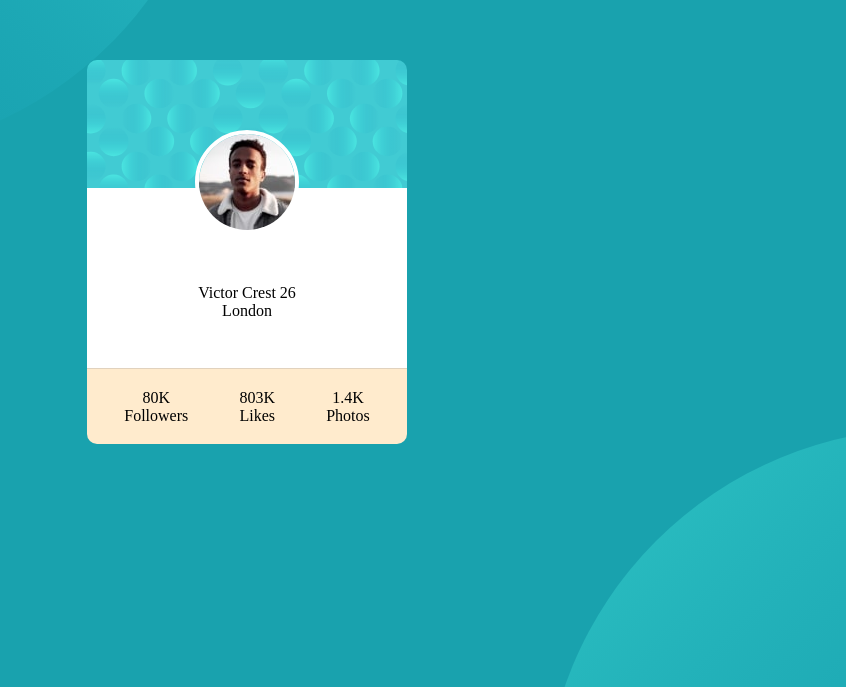
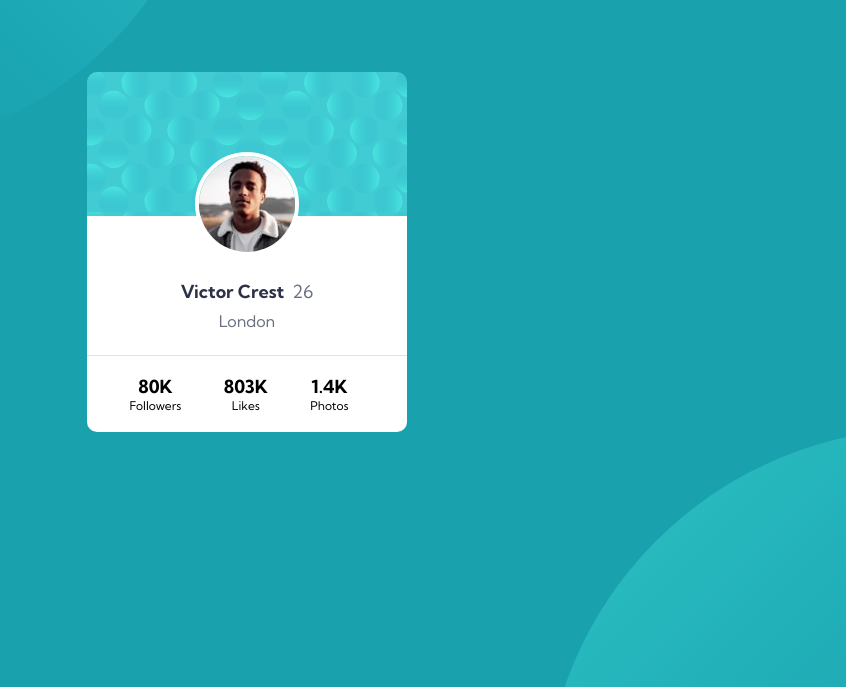
Before and after one commit to PongpolR/profile-card-component, a plain HTML site: page index.html in a window 1280 px wide. Shown: the part 116-803 px from the top of the page, without its empty margins (393-1239 px from the left). Drawn offline with Linux system fonts and the light colour scheme.

Commit message:
add font family

```diff
--- a/index.html
+++ b/index.html
@@ -7,6 +7,10 @@
   <!-- displays site properly based on user's device -->
 
   <link rel="icon" type="image/png" sizes="32x32" href="./images/favicon-32x32.png">
+
+  <link rel="preconnect" href="https://fonts.googleapis.com">
+  <link rel="preconnect" href="https://fonts.gstatic.com" crossorigin>
+  <link href="https://fonts.googleapis.com/css2?family=Kumbh+Sans:wght@400;700&display=swap" rel="stylesheet">
 
   <title>Frontend Mentor | Profile card component</title>
 
@@ -32,7 +36,7 @@
       justify-content: center;
       min-height: 90vh;
       background-color: hsl(185, 75%, 39%);
-      /* max-width: 1440px; */
+      font-family: 'Kumbh Sans', sans-serif;
     }
 
     .content {
@@ -46,7 +50,7 @@
     .header {
       background-image: url("images/bg-pattern-card.svg");
       position: relative;
-      padding-top: 8rem;
+      padding-top: 9rem;
       padding-left: 10rem;
       padding-right: 10rem;
       border-top-left-radius: 10px;
@@ -62,34 +66,60 @@
       z-index: 100;
       text-align: center;
       background-color: white;
-      padding-top: 6rem;
+      padding-top: 4rem;
+    }
+
+    #name {
+      color: hsl(229, 23%, 23%);
+      font-weight: 700;
+      font-size: 18px;
+    }
+
+    #age {
+      color: hsl(227, 10%, 46%);
+      font-weight: 400;
+      font-size: 18px;
+    }
+
+    #photo {
+      font-size: 18px;
+      padding-right: 1rem;
     }
 
     .location {
       text-align: center;
       background-color: white;
-      padding-bottom: 1.2rem;
-      padding-bottom: 3rem;
+      padding-bottom: 1.5rem;
+      padding-top: 0.5rem;
+      color: hsl(227, 10%, 46%);
     }
 
     .bottom-group {
       border-top: 1px solid hsla(227, 10%, 46%, 0.2);
       /* background-color: white; */
-      background-color: blanchedalmond;
+      background-color: white;
       display: flex;
       padding-top: 1.2rem;
       padding-bottom: 1.2rem;
       border-bottom-left-radius: 10px;
       border-bottom-right-radius: 10px;
-      align-items: center;
-      justify-content: center;
+      /* align-items: center; */
+      /* justify-content: center; */
+      justify-content: space-evenly
     }
 
     .bottom-group div {
-      /* background-color: rebeccapurple; */
       text-align: center;
-      padding-left: 1.6rem;
-      padding-right: 1.6rem;
+    }
+
+    .number {
+      font-size: 18px;
+      font-weight: 700;
+    }
+
+    .subtitle {
+      font-size: 12px;
+      font-weight: 400;
     }
 
     .bg-pattern1 {
@@ -126,7 +156,7 @@
       left: 0;
       right: 0;
       text-align: center;
-      top: 70px;
+      top: 80px;
       z-index: 101;
       border-radius: 50%;
       border: 4px solid white;
@@ -142,13 +172,28 @@
     </div>
 
     <div class="name">
-      <div>Victor Crest 26</div>
+      <div>
+        <span id="name">Victor Crest</span>
+        <span id="age">&nbsp;26</span>
+      </div>
     </div>
     <div class="location">
       London
     </div>
     <div class="bottom-group">
-      <span class="follower">
+      <div>
+        <div class="number">80K</div>
+        <div class="subtitle">Followers</div>
+      </div>
+      <div>
+        <div class="number">803K</div>
+        <div class="subtitle">Likes</div>
+      </div>
+      <div id="photo">
+        <div class="number">1.4K</div>
+        <div class="subtitle">Photos</div>
+      </div>
+      <!-- <span>
         <div>80K</div>
         <div>Followers</div>
       </span>
@@ -159,7 +204,7 @@
       <span>
         <div>1.4K</div>
         <div>Photos</div>
-      </span>
+      </span> -->
     </div>
   </div>
 
```
